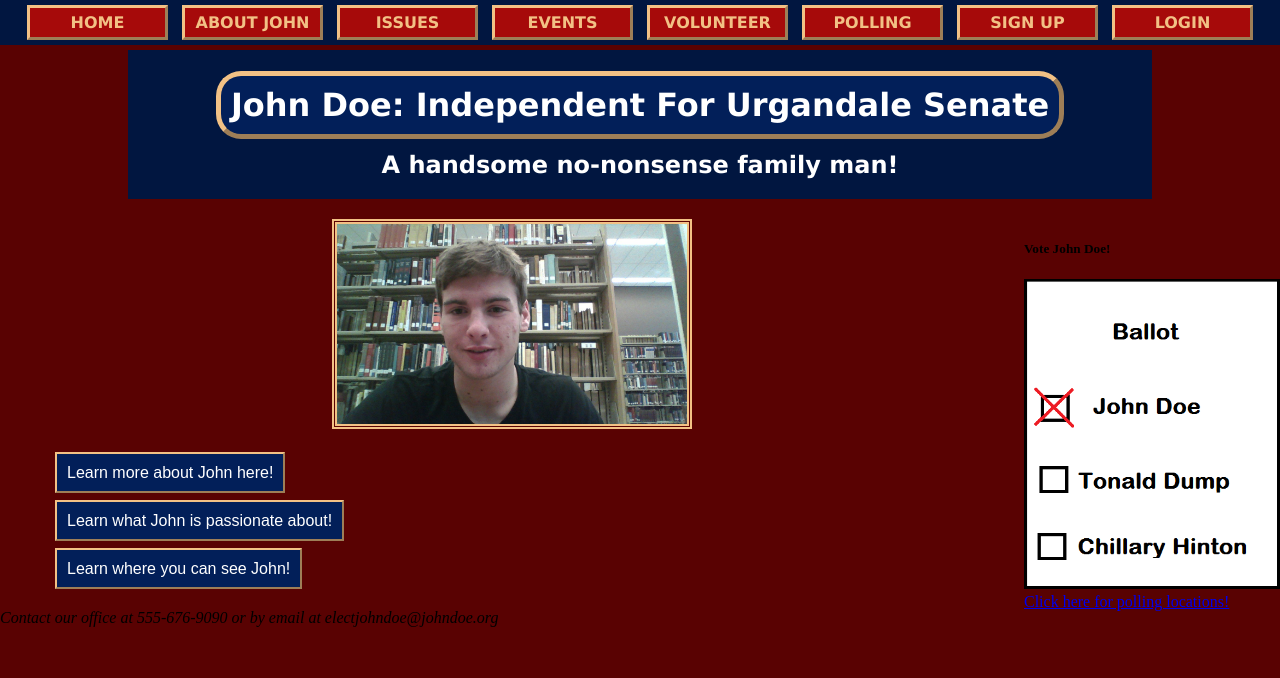
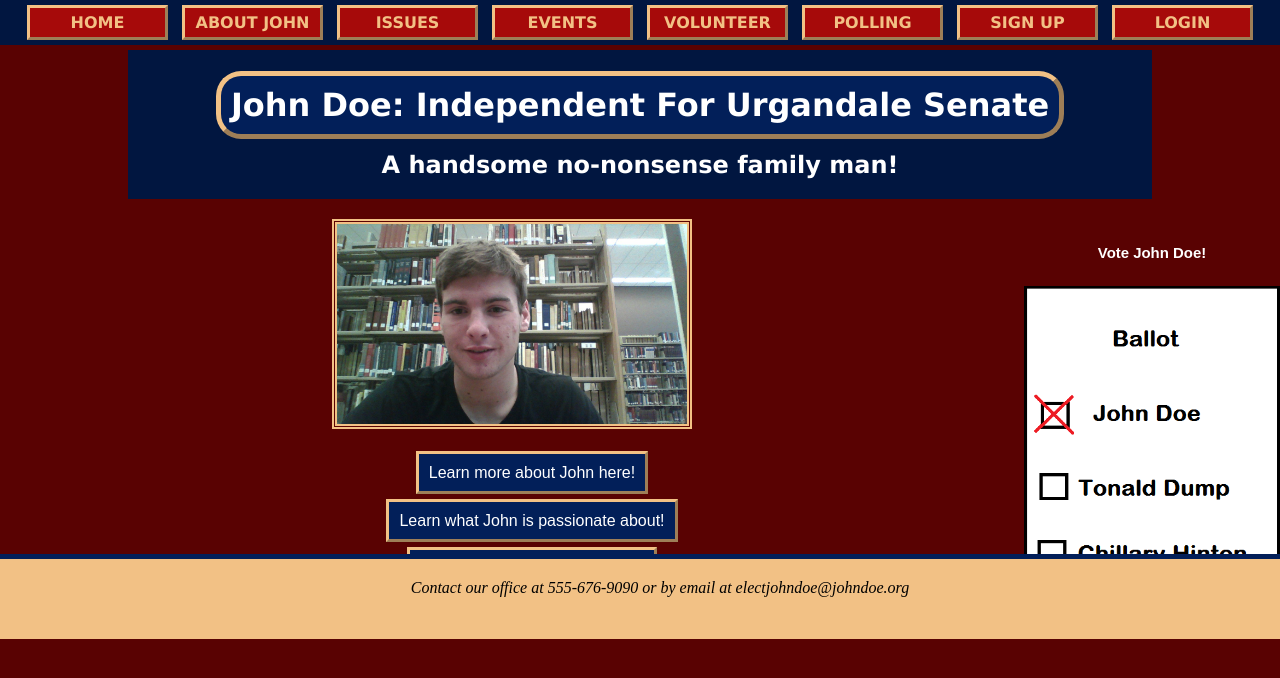
Before and after one commit to ryan-policheri/johndoeforsenate, a PHP site: page / in a window 1280 px wide. Shown: the top 678 px of the page. Run offline with PHP 8.4, Linux system fonts and the light colour scheme.

Commit message:
Trying to figure out footer

```diff
--- a/public html/css/stylesheet.css
+++ b/public html/css/stylesheet.css
@@ -29,9 +29,15 @@ nav li{
  	border:outset 3px #F2C185;
  }
 
+ a:hover {
+ 	border:inset 3px #F2C185;
+ }
+
 body{
 	background-color: #590202;
 	margin: 0;
+	padding:0;
+	height:100%;
 }
 
  header{
@@ -63,9 +69,25 @@ body{
 img{
 	max-width: 100%;
 }
+
+footer{
+	background-color:#F2C185;
+	padding:20px;
+	text-align: center;
+	border-top: solid 5px #021F59;
+	position:absolute;
+	bottom:0;
+	width:100%;
+	height:40px;
+}
+
  .vote{
  	float:right;
  	width:20%;
+ 	font-family:Arial,sans-serif;
+ 	text-align:center;
+ 	color:#FFFFFF;
+ 	font-size: 18px;
  }
 
  .main {
@@ -82,3 +104,30 @@ img{
  	max-width:100%;
  	border:double 5px #A60A0A;
  }
+
+ .pollingLocation {
+ 	text-align: center;
+ 	font-size:14px;
+ 	display: inline-block;
+ 	color:#FFFFFF;
+ 	text-decoration:none;
+ 	background-color:#021F59;
+ 	border: outset 3px #F2C185;
+ 	padding:2px;
+ }
+
+ #container {
+ 	min-height:100%;
+ 	position:relative;
+ }
+
+ #body {
+ 	padding-bottom: 30px;
+ }
+
+ #footer {
+ 	position:absolute;
+ 	bottom:0;
+ 	width:100%;
+ 	height:30px;
+ }
--- a/public html/index.html
+++ b/public html/index.html
@@ -9,12 +9,17 @@
     <link rel="stylesheet" type="text/css" href="css/stylesheet.css">
 
     <style>
+        section{
+            width:80%;
+        }
         section ul{
             margin-top:20px;
+            text-align: center;
         }
         section li{
             list-style: none;
             padding:15px;
+            display: block;
         }
         section a {
             font-family:Arial, sans-serif;
@@ -22,13 +27,15 @@
             color:#FFFFFF;
             background-color: #021F59;
             padding:10px;
-            border: outset 2px #F2C185;
+            border: outset 3px #F2C185;
         }
     </style>
 
 </head>
 
 <body>
+    <div id = "container">
+    <div id ="header">
     <nav>
         <ul>
             <li><a href="index.html">Home</a></li>
@@ -46,11 +53,12 @@
         <h1>John Doe: Independent For Urgandale Senate</h1><br>
         <h2> A handsome no-nonsense family man!</h2>
     </header>
-
+    </div>
+    <div id ="body">
     <div class="vote">
         <h5> Vote John Doe!</h5>
         <img src ="img/content/Ballot.png" alt="Vote Picture"/>
-        <br><a href="pollinglocation.html">Click here for polling locations!</a>
+        <br><a class= "pollingLocation" href="pollinglocation.html">Click here for polling locations!</a>
     </div>
 
     <section>
@@ -61,8 +69,10 @@
         <li><a href="events.html">Learn where you can see John!</a></li>
         </ul>
     </section>
-
+    </div>
+    <div id= "footer">
     <footer><em>Contact our office at 555-676-9090 or by email at electjohndoe@johndoe.org</em></footer>
-
+    </div>
+    </div>
 </body>
 </html>
```
